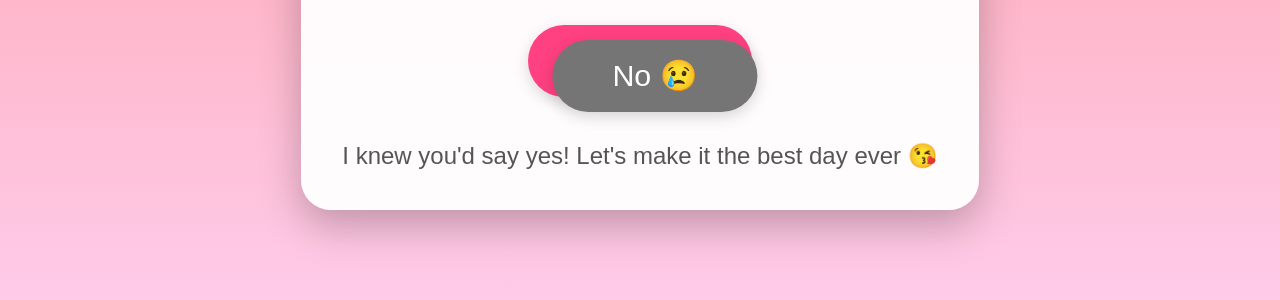
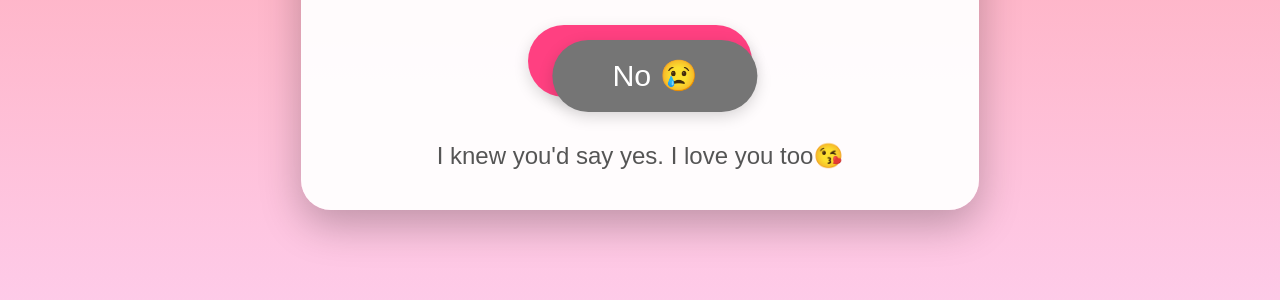
Before and after one commit to jessiekoranteng/Val-date, a plain HTML site: page index.html in a window 1280 px wide. Shown: the part 434-734 px from the top of the page. Drawn offline with Linux system fonts and the light colour scheme.

Commit message:
Change title and message for Valentine's page
Updated the title and extra message in the HTML.

```diff
--- a/index.html
+++ b/index.html
@@ -3,7 +3,7 @@
 <head>
   <meta charset="UTF-8" />
   <meta name="viewport" content="width=device-width, initial-scale=1.0"/>
-  <title>Will You Be My Valentine, [Name]? ❤️</title>
+  <title>Will You Be My Valentine, Nana Adwoa? ❤️</title>
   <style>
     body {
       margin: 0;
@@ -99,7 +99,7 @@
     </div>
 
     <div id="message">YAYYY! 🥰💕💖</div>
-    <div id="extra">I knew you'd say yes! Let's make it the best day ever 😘</div>
+    <div id="extra">I knew you'd say yes. I love you too😘</div>
   </div>
 
   <script>
```
